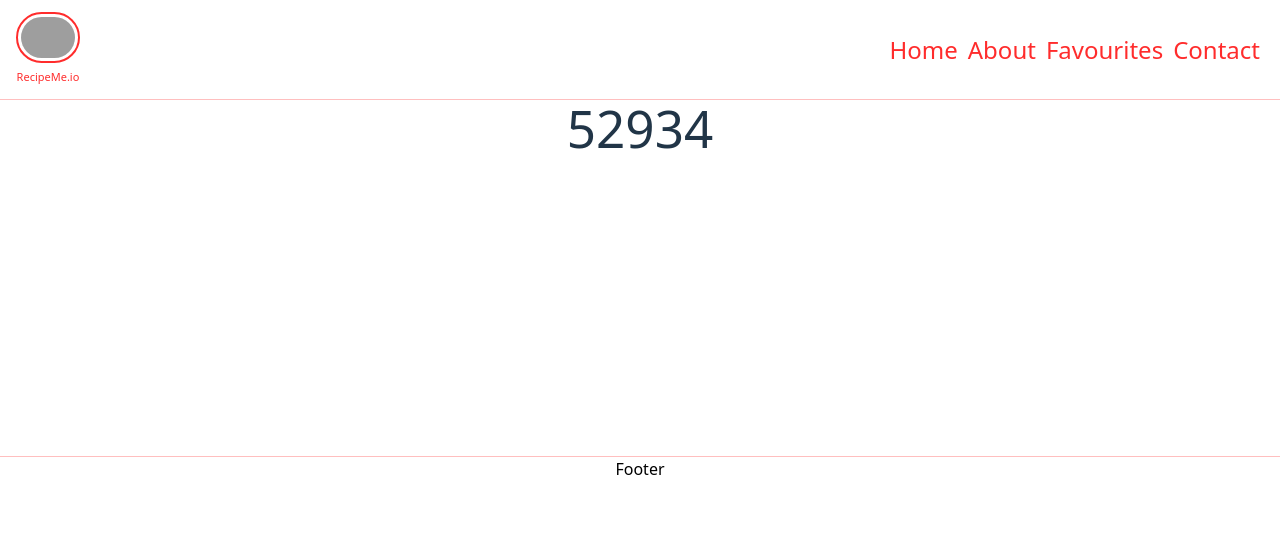
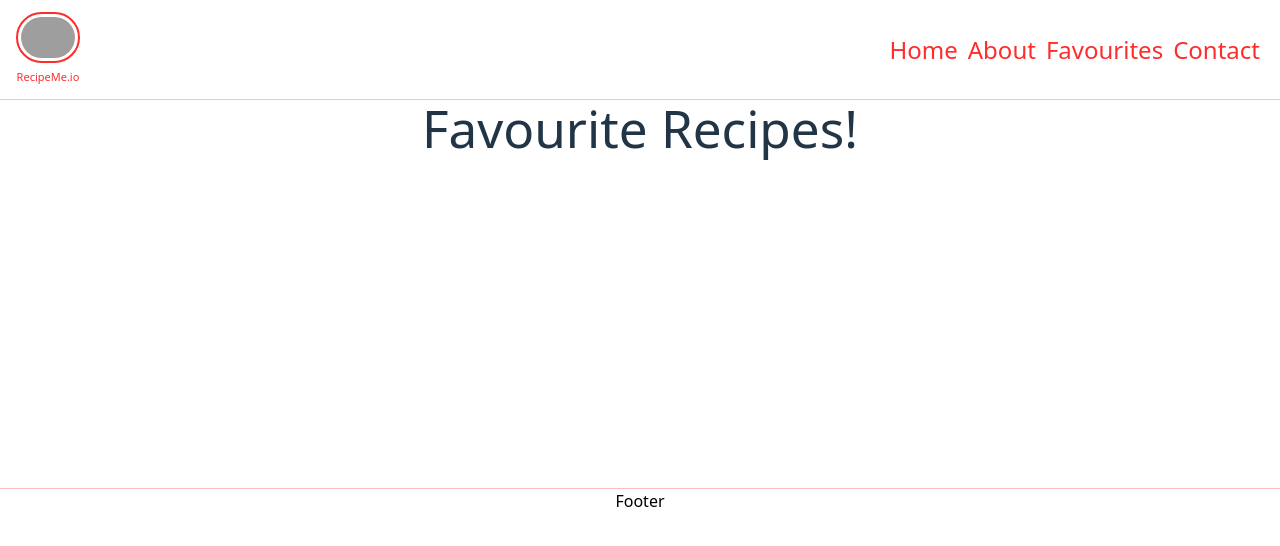
Before and after one commit to divbuildsdivs/RecipeFinder, a React (Vite) app: page /favourites in a window 1280 px wide. Shown: the top 546 px of the page. Built offline with nearby package versions, Linux system fonts and the light colour scheme; grey boxes are pictures that could not be loaded.

Commit message:
Adds recipes to favourites useContext Context API

```diff
--- a/src/App.jsx
+++ b/src/App.jsx
@@ -7,21 +7,21 @@ import './App.css'
 import AboutUs from './components/AboutUs'
 import RecipeDetails from './components/RecipeDetails'
 import Error from './components/Error'
-import UserContext from './utils/UserContext'
+import FavouriteRecipesContext from './utils/FavouriteRecipesContext'
 import Favourites from './components/Favourites'
 
 function AppLayout() {
-  const [favouriteRecipes, setFavouriteRecipes] = useState(["52934"]);
+  const [favouriteRecipes, setFavouriteRecipes] = useState([]);
 
 
 
   return (
     <>
-      <UserContext.Provider value = {{favouriteRecipes, setFavouriteRecipes}}>
+      <FavouriteRecipesContext.Provider value = {{favouriteRecipes, setFavouriteRecipes}}>
         <Header/>
         <Outlet/>
         <Footer/>
-      </UserContext.Provider>
+      </FavouriteRecipesContext.Provider>
     </>
   )
 }
--- a/src/components/Favourites.jsx
+++ b/src/components/Favourites.jsx
@@ -1,12 +1,13 @@
 import { useContext } from "react";
-import UserContext from "../utils/UserContext";
+import FavouriteRecipesContext from "../utils/FavouriteRecipesContext";
+import RecipeCatalogue from "./RecipeCatalogue";
 const Favourites =() => {
 
-    const {favouriteRecipes, setFavouriteRecipes} = useContext(UserContext);
+    const {favouriteRecipes, setFavouriteRecipes} = useContext(FavouriteRecipesContext);
 
      return (
         <>
-        <h1>{favouriteRecipes}</h1>
+         <RecipeCatalogue title ="Favourite Recipes!" filteredList ={favouriteRecipes}/>
         </>
      );
 }
--- a/src/components/RecipeCatalogue.jsx
+++ b/src/components/RecipeCatalogue.jsx
@@ -5,7 +5,7 @@ const RecipeCatalogue = (props) => {
 
     return (
         <div id="recipe-catalogue" className="recipe-list__container">
-            <h1>Recipe List</h1>
+            <h1>{props.title}</h1>
             <ul className="flex flex-row gap-10 flex-wrap m-4 justify-center">
                 {props.filteredList.map((recipe)=> {
                     return(
--- a/src/components/RecipeDetails.jsx
+++ b/src/components/RecipeDetails.jsx
@@ -1,8 +1,10 @@
-import { useEffect, useState } from "react";
+import { useContext, useEffect, useState } from "react";
 import { useSearchParams } from "react-router";
 import { mealDBSearchApi } from "../data/recipeData";
+import FavouriteRecipesContext from "../utils/FavouriteRecipesContext";
 
 const RecipeDetails = () => {
+  const {favouriteRecipes, setFavouriteRecipes} = useContext(FavouriteRecipesContext);
   const [recipeDetailsData, setRecipeDetailsData] = useState(null);
   const [queryParams] = useSearchParams();
 
@@ -23,6 +25,11 @@ const RecipeDetails = () => {
   const instructions = recipeDetailsData.strInstructions
     ? recipeDetailsData.strInstructions.split(".").filter((i) => i.trim() !== "")
     : [];
+
+  const handleFavouriteClick = () => {
+    let favRecipes = [...favouriteRecipes, recipeDetailsData];
+    setFavouriteRecipes(favRecipes);
+  }
 
   return (
     <div className="recipe-details">
@@ -45,7 +52,7 @@ const RecipeDetails = () => {
           ))}
         </div>
       </div>
-      <button type="Submit" className="px-5 py-4 mx-8 bg-[#FF2C2C] text-white hover:bg-[#F43378] border-[#FF2C2C] border-white rounded-md border-solid border-2"> Add To Favourites </button>
+      <button type="Submit" className="cursor-pointer px-5 py-4 mx-8 bg-[#FF2C2C] text-white hover:bg-[#F43378] border-[#FF2C2C] border-white rounded-md border-solid border-2" onClick={handleFavouriteClick}> Add To Favourites </button>
     </div>
   );
 };
--- a/src/components/SearchBar.jsx
+++ b/src/components/SearchBar.jsx
@@ -13,7 +13,7 @@ const SearchBar = ({recipeList, setFilteredList}) => {
         <form className="recipe-search-bar" onSubmit={(e)=> {e.preventDefault();}}>
             <input type="text" className="w-80 lg:w-200 h-15 m-5 p-2 border-solid border-black shadow-md rounded-md" placeholder="Search a recipe" value={searchTerm} onChange={(e) => setSearchTerm(e.target.value)}>
             </input>
-            <button type="Submit" className="w-30 h-15 bg-[#FF2C2C] text-white hover:bg-[#F43378] border-[#FF2C2C] border-white rounded-md border-solid border-2" onClick={searchhandler}> Search </button>
+            <button type="Submit" className="w-30 h-15 bg-[#FF2C2C] text-white hover:bg-[#F43378] border-[#FF2C2C] border-white rounded-md border-solid border-2 cursor-pointer" onClick={searchhandler}> Search </button>
 
         </form>
     );
--- a/src/structure/Header.jsx
+++ b/src/structure/Header.jsx
@@ -2,7 +2,10 @@
 import '../styles/header.css'
 import { logoURL } from '../data/recipeData.js';
 import { Link } from 'react-router';
+import { useContext } from 'react';
+import FavouriteRecipesContext from '../utils/FavouriteRecipesContext.jsx';
 const Header = () => {
+    const { favouriteRecipes } = useContext(FavouriteRecipesContext)
     return (
         <header className="header">
         <Link to = "/" className="homepage-redirect flex-col w-16 m-4 align-center text-[#FF2C2C] font-medium ">
@@ -13,7 +16,7 @@ const Header = () => {
             <ul className='nav-items'>
                 <li className='nav-item'><Link to="/">Home</Link></li>
                 <li className='nav-item'><Link to="/about">About</Link></li>
-                <li className='nav-item'><Link to="/favourites">Favourites</Link></li>
+                <li className='nav-item'><Link to="/favourites">Favourites {favouriteRecipes.length > 0 && <sup>{favouriteRecipes.length}</sup>}</Link></li>
                 <li className='nav-item'><Link to="/contact">Contact</Link></li>
             </ul>
         </nav>
--- a/src/structure/Main.jsx
+++ b/src/structure/Main.jsx
@@ -34,7 +34,7 @@ const Main = () => {
         return (
             <div id="main" className="main">
                 <SearchBar recipeList={recipeList} setFilteredList={setFilteredList}/>
-                <RecipeCatalogue filteredList={filteredList}/>
+                <RecipeCatalogue title ="Recipes!" filteredList={filteredList}/>
             </div>
         );
     } else {
--- /dev/null
+++ b/src/utils/FavouriteRecipesContext.jsx
@@ -0,0 +1,5 @@
+import { createContext } from "react";
+const FavouriteRecipesContext = createContext();
+
+
+export default FavouriteRecipesContext;
--- a/src/utils/UserContext.jsx
+++ /dev/null
@@ -1,5 +0,0 @@
-import { createContext } from "react";
-const UserContext = createContext();
-
-
-export default UserContext;
```
